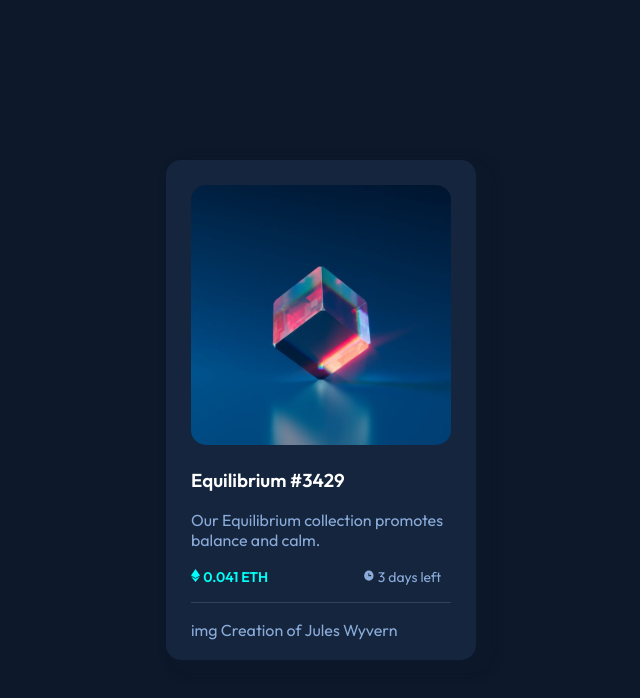
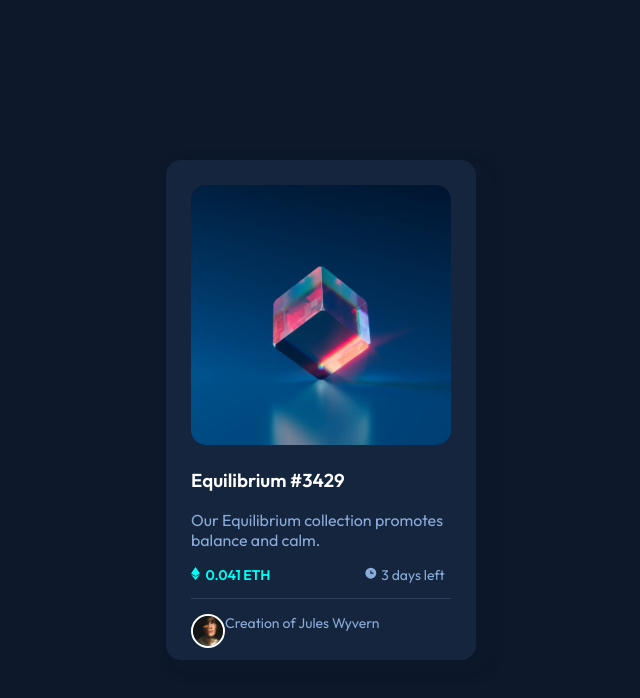
Before and after one commit to joy-joy2001/NFT-card-Challenge, a plain HTML site: page index.html in a window 1280 px wide. Shown: the whole page, without its empty margins (319-959 px from the left). Drawn offline with Linux system fonts and the light colour scheme.

Commit message:
Add circular avatar image

```diff
--- a/index.html
+++ b/index.html
@@ -16,20 +16,24 @@
   <div class="card-box">
     <img class="nft-img" src="images\image-equilibrium.jpg" alt="standing-cube">
     <h3>Equilibrium #3429</h3>
-    <p>Our Equilibrium collection promotes balance and calm.</p>
+    <p class="nft-info">Our Equilibrium collection promotes balance and calm.</p>
     <p>
       <img class="eth-icon" src="images\icon-ethereum.svg" alt="ethereum-icon">
-      <span class="eth-amount"> 0.041 ETH</span>
+      <span class="eth-amount">0.041 ETH</span>
       <img class="time-icon" src="images\icon-clock.svg" alt="clock-icon">
-      <span class="time-left">3 days left</span>
+      <span> 3 days left</span>
     </p>
     <hr>
-    <p> <span>img</span> Creation of <span>Jules Wyvern</span></p>
+    <p>
+      <img class="avatar-img" src="images\image-avatar.png" alt="jules-wyvern">
+      Creation of
+      <span>Jules Wyvern</span>
+    </p>
   </div>
 
-  <footer class="attribution">
+  <div class="attribution">
     Challenge by <a href="https://www.frontendmentor.io?ref=challenge" target="_blank">Frontend Mentor</a>.
     Coded by <a href="#">Joy E</a>.
-  </footer>
+  </div>
 </body>
 </html>
--- a/styles.css
+++ b/styles.css
@@ -9,6 +9,14 @@ html, body {
 
 .attribution a {
     color: hsl(228, 45%, 44%);
+}
+
+.avatar-img {
+    width: 30px;
+    height: 30px;
+    border: 2px solid white;
+    border-radius: 50%;
+    float: left;
 }
 
 body {
@@ -37,9 +45,8 @@ body {
 .eth-amount {
     color: hsl(178, 100%, 50%);
     margin-right: 35%;
-    font-size: 14px;
+    margin: 0 35% 0 1%;
     font-weight: bold;
-
 }
 
 h3 {
@@ -57,16 +64,16 @@ hr {
     border-radius: 15px;
 }
 
+.nft-info {
+font-size: 16px;
+}
+
 p {
     color: hsl(215, 51%, 70%);
-    font-size: 16px;
+    font-size: 14px;
 }
 
 .time-icon {
-    height:13px;
-    width: 12px;
+    height:14px;
+    width: 14px;
 }
-
-.time-left {
-    font-size: 14px;
-}
```
